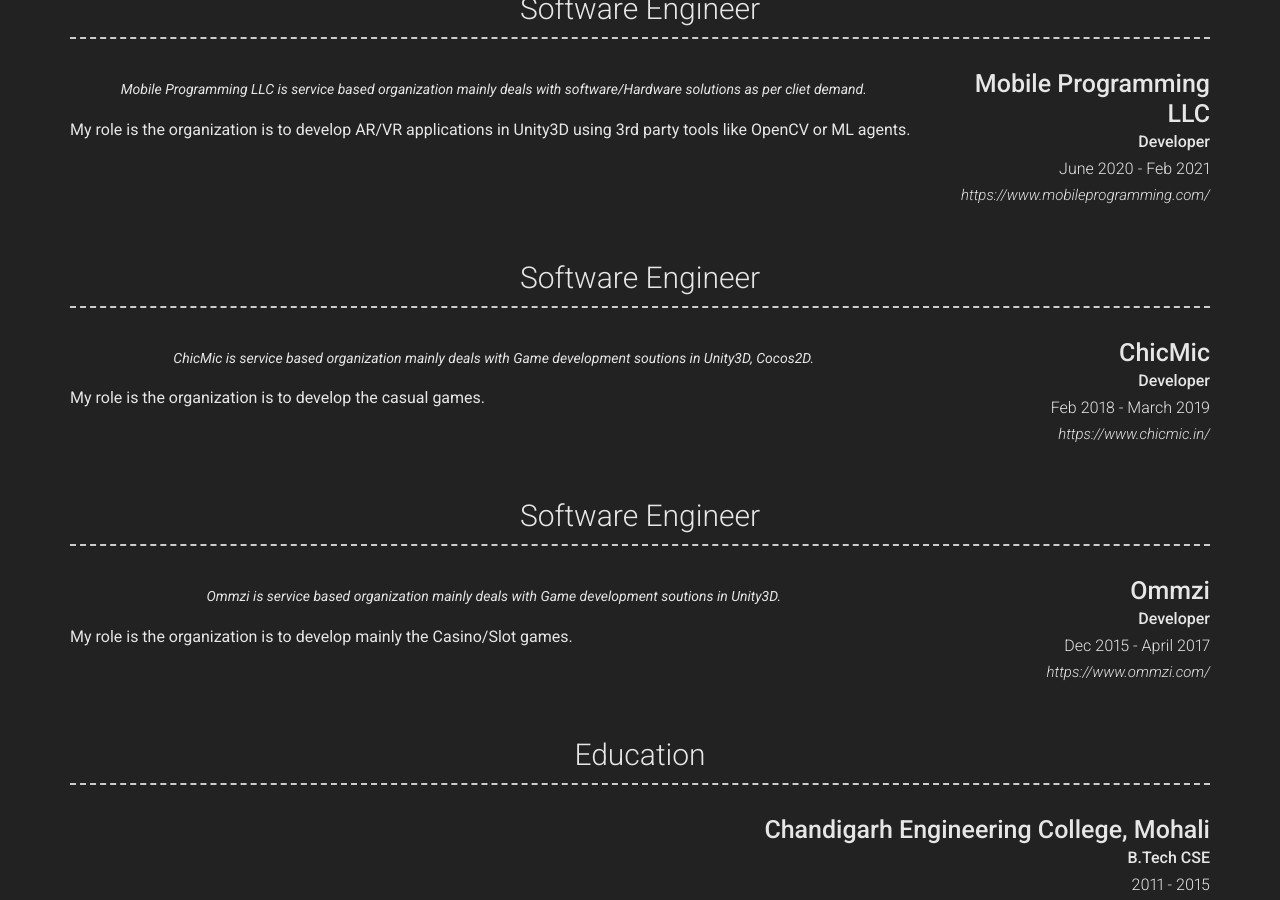
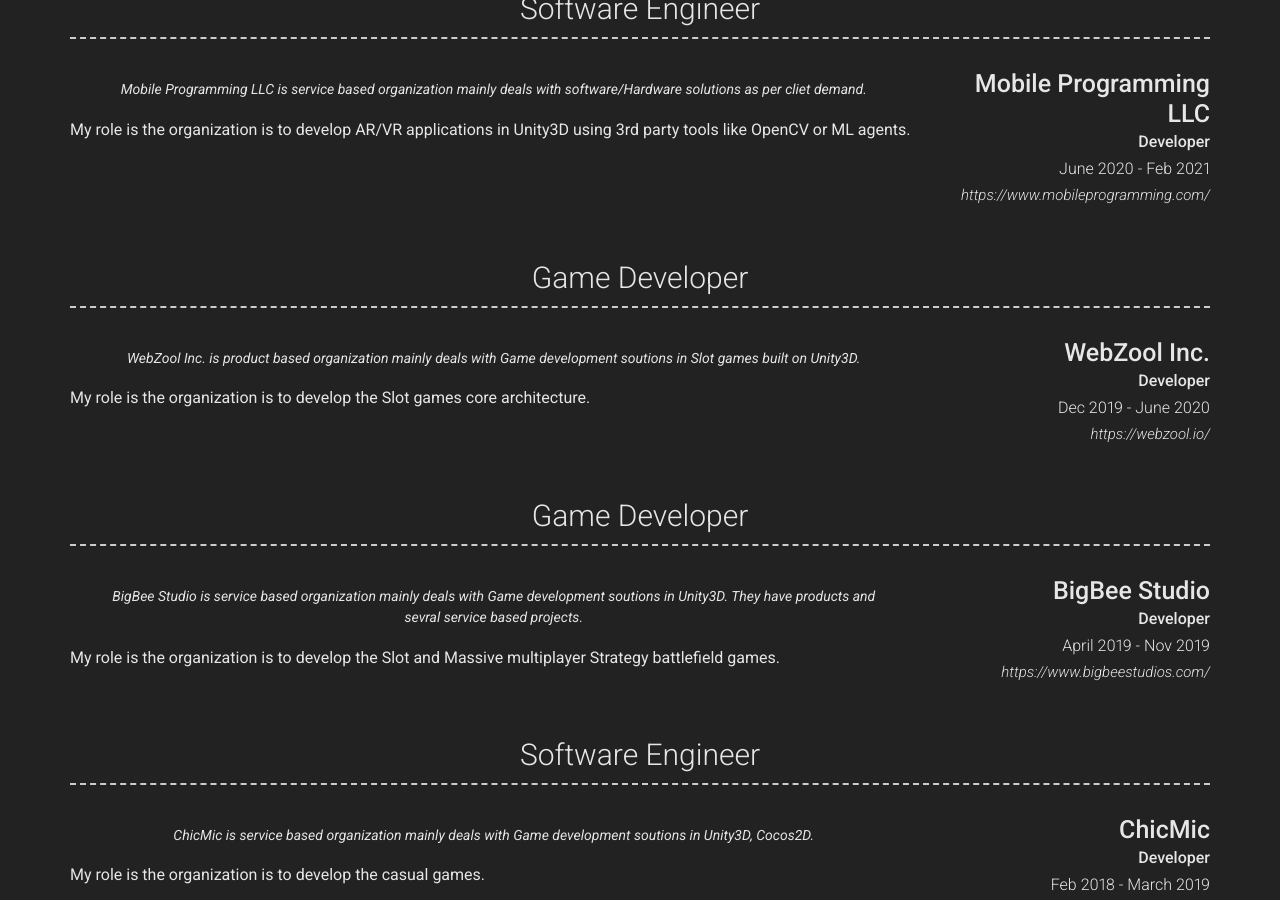
Before and after one commit to daydreamer-parminder/profile, a Jekyll site: the page built from index.md, in a window 1280 px wide and 900 px high, scrolled down 2444 px. Built offline with Jekyll 4.4.1, drawn with Linux system fonts in a browser that asks for light colours; nearby versions of some CDN libraries.

Commit message:
update config

```diff
--- a/_config.yml
+++ b/_config.yml
@@ -215,6 +215,32 @@
           My role is the organization is to develop AR/VR applications in Unity3D using 3rd party tools
           like OpenCV or ML agents.
 
+  - title: Game Developer
+    layout: list
+    content:
+      - layout: right
+        title: WebZool Inc.
+        sub_title: Developer
+        caption: Dec 2019 - June 2020
+        link: https://webzool.io/
+        quote: >
+          WebZool Inc. is product based organization mainly deals with Game development soutions in Slot games built on Unity3D.
+        description: | # this will include new lines to allow paragraphs
+          My role is the organization is to develop the Slot games core architecture.
+
+  - title: Game Developer
+    layout: list
+    content:
+      - layout: right
+        title: BigBee Studio
+        sub_title: Developer
+        caption: April 2019 - Nov 2019
+        link: https://www.bigbeestudios.com/
+        quote: >
+          BigBee Studio is service based organization mainly deals with Game development soutions in Unity3D. They have products and sevral service based projects.
+        description: | # this will include new lines to allow paragraphs
+          My role is the organization is to develop the Slot and Massive multiplayer Strategy battlefield games.
+
   - title: Software Engineer
     layout: list
     content:
```
